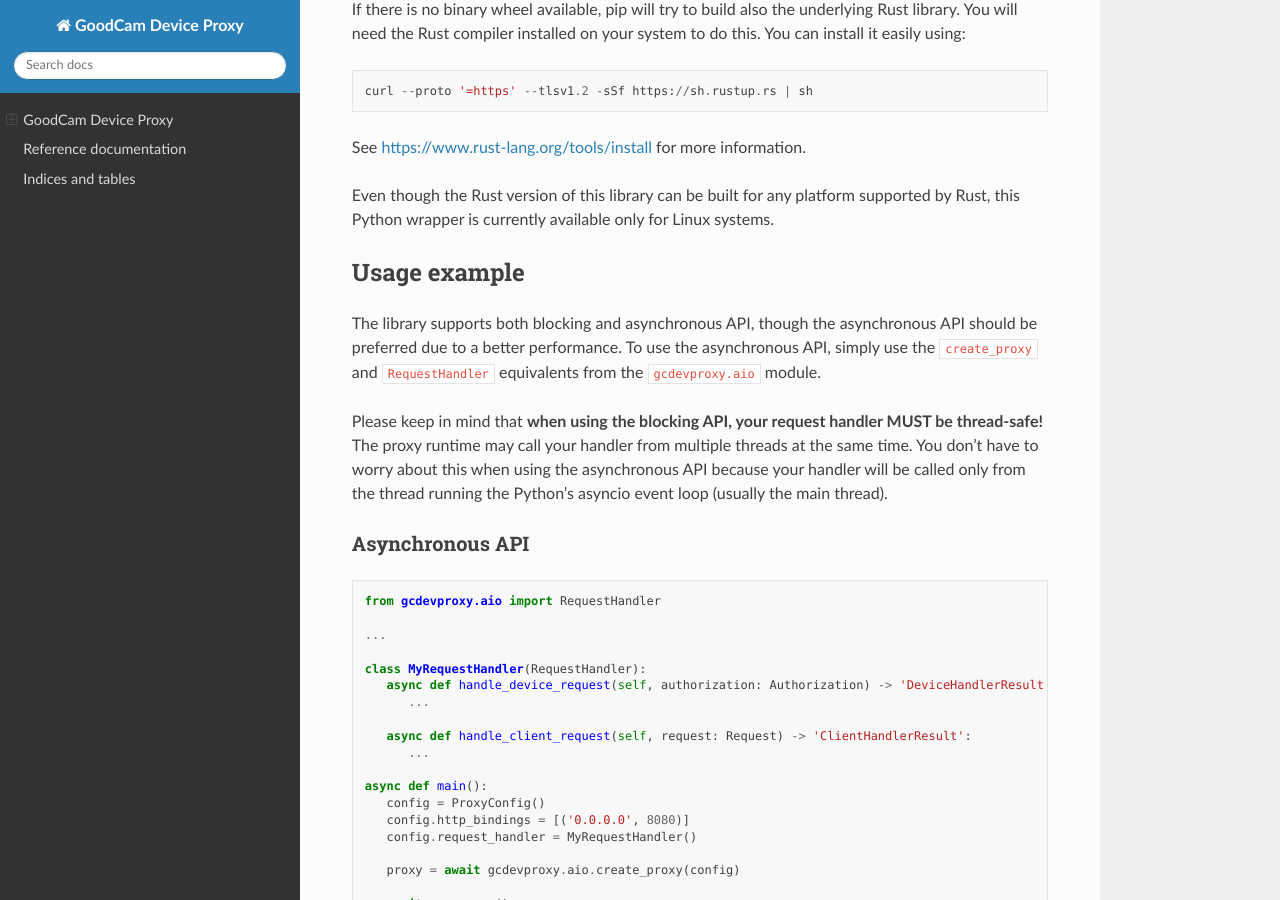
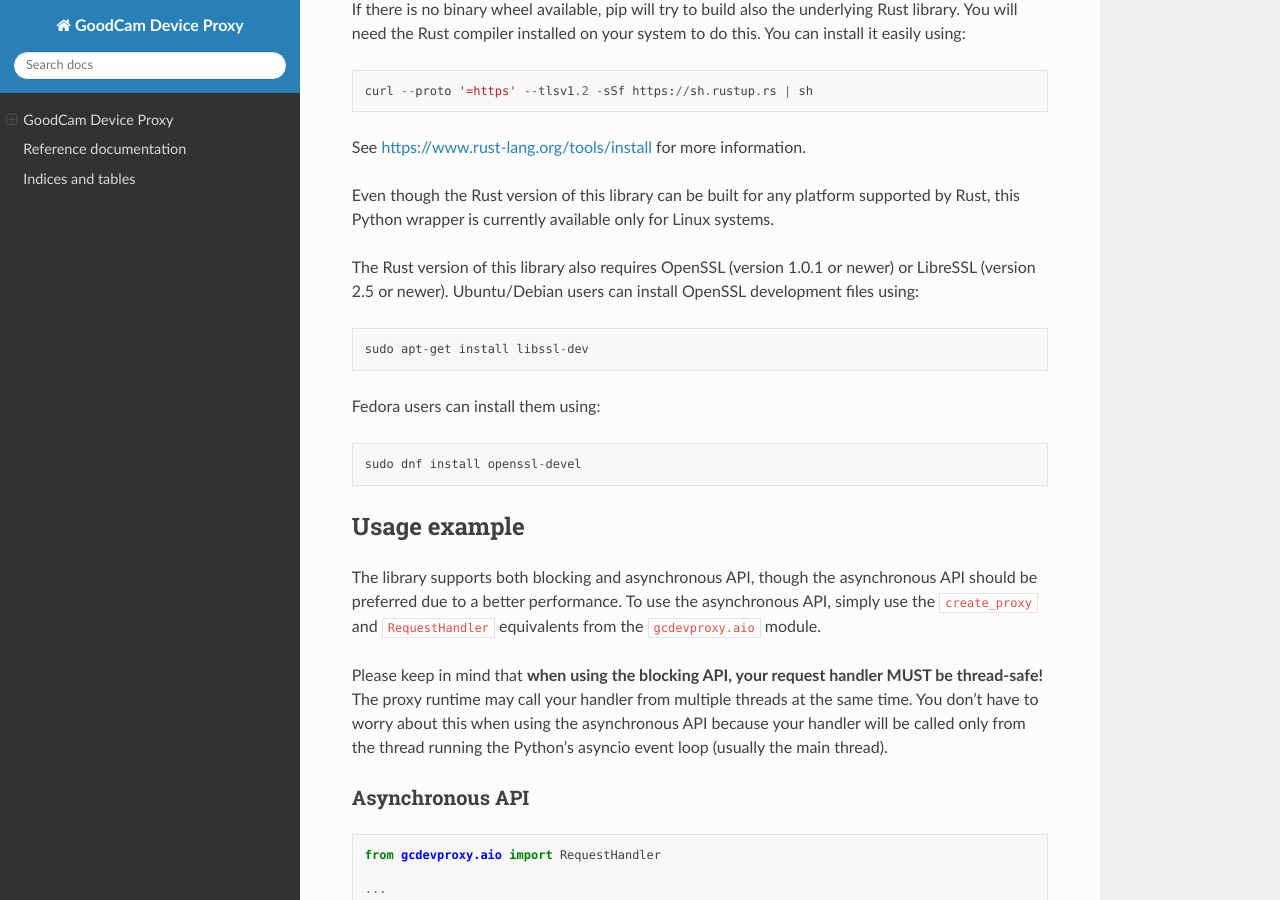
Before and after one commit to GoodCam/device-proxy-lib-python, a Sphinx documentation site: the page built from docs/source/index.rst, in a window 1280 px wide and 900 px high, scrolled down 477 px. Built offline with Sphinx 7.4.7 and the Read the Docs theme 2.0.0, drawn with Linux system fonts in a browser that asks for light colours.

Commit message:
Initial release

```diff
--- a/docs/source/index.rst
+++ b/docs/source/index.rst
@@ -28,6 +28,16 @@ See https://www.rust-lang.org/tools/install for more information.
 Even though the Rust version of this library can be built for any platform
 supported by Rust, this Python wrapper is currently available only for Linux
 systems.
+
+The Rust version of this library also requires OpenSSL (version 1.0.1 or newer)
+or LibreSSL (version 2.5 or newer). Ubuntu/Debian users can install OpenSSL
+development files using::
+
+   sudo apt-get install libssl-dev
+
+Fedora users can install them using::
+
+   sudo dnf install openssl-devel
 
 Usage example
 -------------
```
Also changed, not shown: CHANGELOG.md (+1 -1 lines), README.md (+14 -0 lines), pyproject.toml (+8 -1 lines), 1 other file.
